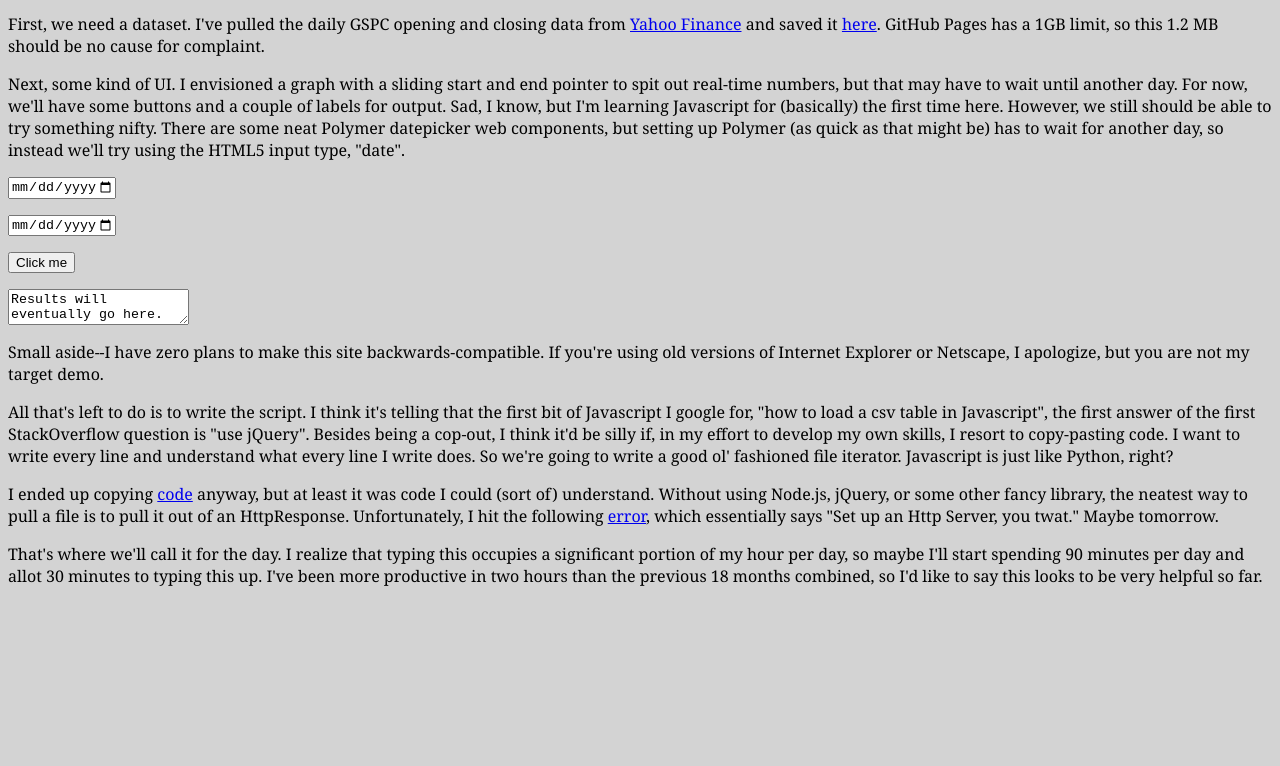
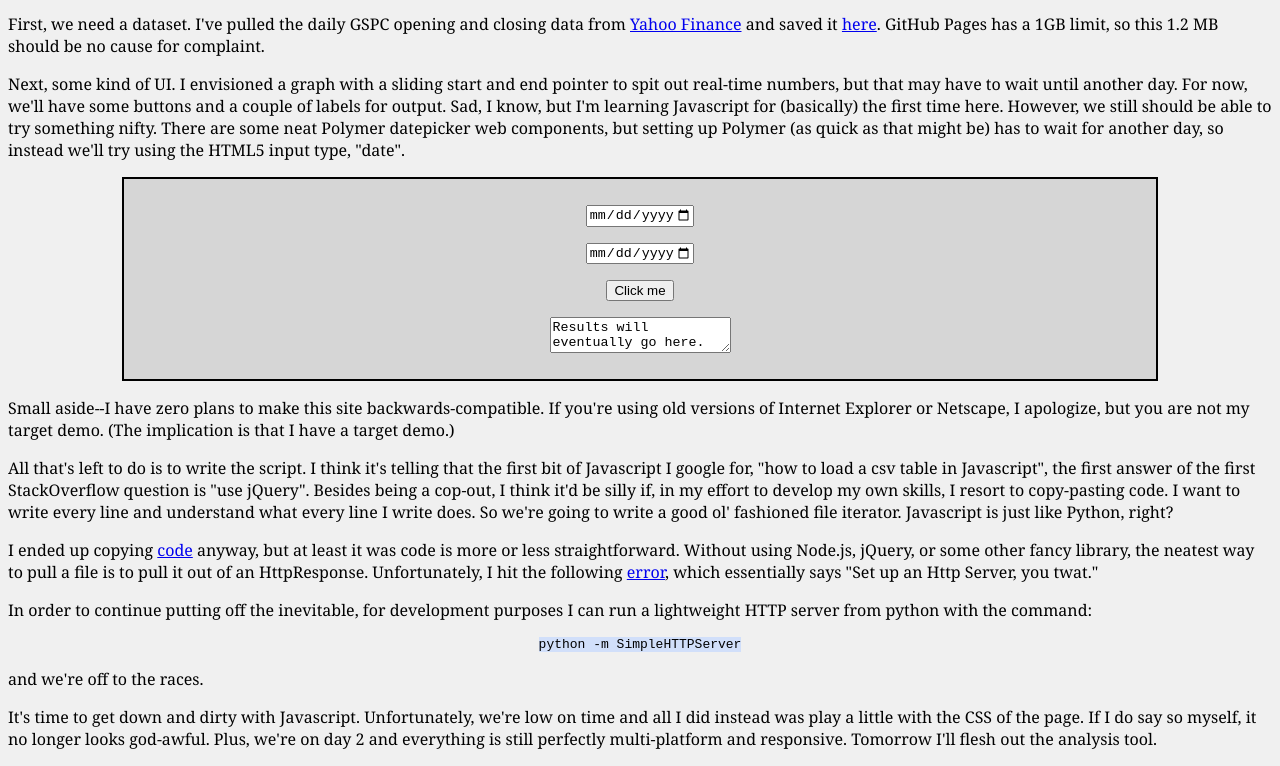
Before and after one commit to Ivoirians/hour-a-day, a plain HTML site: page 2/2.html in a window 1280 px wide. Shown: the part 476-1242 px from the top of the page. Before the commit the page ends 1079 px from the top, so only its background shows below. Drawn offline with Linux system fonts and the light colour scheme.

Commit message:
End day 2

```diff
--- a/2/2.css
+++ b/2/2.css
@@ -1,5 +1,5 @@
 body {
-    background-color: lightgrey;
+    background-color: #F0F0F0;
 }
 
 h1 {
@@ -10,3 +10,16 @@ p {
     font-family:"Georgia";
     font-size:"12pt";
 }
+
+code {
+	background: hsl(220, 80%, 90%);
+	text-align: center;
+}
+
+#stock-market-widget {
+	background-color: #D6D6D6;
+	position:relative;
+	width:80%;
+	padding:10px;
+	border:solid black 2px;
+}
--- a/2/2.html
+++ b/2/2.html
@@ -1,63 +1,48 @@
 <html>
 <head>
   <link rel="stylesheet" href="2.css">
-  <script>
-	function loadFile(blob)
-	{
-		console.log("Not implemented yet.")
-	}
-
-	function initializeMap()
-	{
-		var file = null;
-		var xhr = new XMLHttpRequest()
-		xhr.open("GET", "table.csv")
-		xhr.responseType = "blob"
-		xhr.onload = function()
-		{
-		    blob = xhr.response
-		    loadFile(blob)
-		}
-		xhr.send()
-  	}
-
-  	initializeMap()
-
-  	function computeAverageAnnualReturn()
-  	{
-  		document.getElementById("submit-button").innerHTML="This button does nothing.";
-  	}
-  </script>
+  <script src="2.js"></script>
 
 </head>
 	<body>
 		<title>Day 2</title>
 		<h1> Day 2 </h1>
 
-		<p> Some time this week I'll make some mockups of how I'd like the site to look. I'll have a barebones static version and a version with some neater features (like a comment section, and a--well, a comment section is the only thing that comes to mind.) But as I mentioned yesterday, I'd like to exercise my programming chops and build out this site so it's more than just a blog. And that means we need to write some client-side code.
+		<p> Some time this week I'll make some mockups of how I'd like the site to look. I'll have a barebones static version and a version with some neater features (like a comment section, and a--well, a comment section is the only thing that comes to mind.) But as I mentioned yesterday, I'd like to exercise my programming chops and build out this site so it's more than just a blog. And that means we need to write some client-side code. </p>
 
 		<h2> Stock Market Analysis </h2>
-		<p>I've always been intrigued by the claim that the NYSE gives an annual return of 7% each year. Maybe if you average the percent change each year, like if the changes over five years are -4%, -1%, 6%, 12%, 19%, then you average the numbers and get 7%. Or maybe you look at the stock market index price a hundred years ago, and the price now, and compute what exponential function fits those two points. Honestly, this latter measurement is (in my non-expert opinion) a better one, since everyone is eager to plug (1.07)^n years into a calculator to find out what you should expect your growth to be in n years. So five years at 7 percent would be (1.07)^5 = 1.40, a 40 percent return. Meanwhile, in a real-world volatile market like the five year example above, your actual growth would be (0.96)(0.99)(1.06)(1.12)(1.19) = 1.34. So it matters which measure we use.
+		<p>I've always been intrigued by the claim that the NYSE gives an annual return of 7% each year. Maybe if you average the percent change each year, like if the changes over five years are -4%, -1%, 6%, 12%, 19%, then you average the numbers and get 7%. Or maybe you look at the stock market index price a hundred years ago, and the price now, and compute what exponential function fits those two points. Honestly, this latter measurement is (in my non-expert opinion) a better one, since everyone is eager to plug (1.07)^n years into a calculator to find out what you should expect your growth to be in n years. So five years at 7 percent would be (1.07)^5 = 1.40, a 40 percent return. Meanwhile, in a real-world volatile market like the five year example above, your actual growth would be (0.96)(0.99)(1.06)(1.12)(1.19) = 1.34. So it matters which measure we use. </p>
 
-		<p> Note to self: New priority is to figure out how to display LaTeX on these pages.
+		<p> Note to self: New priority is to figure out how to display LaTeX on these pages.  </p>
 
-		<p> Anyway. The idea for the tool is to allow a user to specify a start date (when they put their money into the market) and an end date (when they pull it out), and to calculate the net annual return and the annual average. Using this, we could generate some random sample intervals (either totally random, or maybe 20-50 year lengths of time to mock a retirement account's lifetime), and figure out if it makes sense to use the 7% number to compute your expected retirement savings. That's the crux of it.
+		<p> Anyway. The idea for the tool is to allow a user to specify a start date (when they put their money into the market) and an end date (when they pull it out), and to calculate the net annual return and the annual average. Using this, we could generate some random sample intervals (either totally random, or maybe 20-50 year lengths of time to mock a retirement account's lifetime), and figure out if it makes sense to use the 7% number to compute your expected retirement savings. That's the crux of it. </p>
 
-		<p>First, we need a dataset. I've pulled the daily GSPC opening and closing data from <a href="https://finance.yahoo.com/q/hp?s=%5EGSPC+Historical+Prices">Yahoo Finance</a> and saved it <a href="table.csv">here</a>.	GitHub Pages has a 1GB limit, so this 1.2 MB should be no cause for complaint.
+		<p>First, we need a dataset. I've pulled the daily GSPC opening and closing data from <a href="https://finance.yahoo.com/q/hp?s=%5EGSPC+Historical+Prices">Yahoo Finance</a> and saved it <a href="table.csv">here</a>.	GitHub Pages has a 1GB limit, so this 1.2 MB should be no cause for complaint. </p>
 
-		<p>Next, some kind of UI. I envisioned a graph with a sliding start and end pointer to spit out real-time numbers, but that may have to wait until another day. For now, we'll have some buttons and a couple of labels for output. Sad, I know, but I'm learning Javascript for (basically) the first time here. However, we still should be able to try something nifty. There are some neat Polymer datepicker web components, but setting up Polymer (as quick as that might be) has to wait for another day, so instead we'll try using the HTML5 input type, "date".
+		<p>Next, some kind of UI. I envisioned a graph with a sliding start and end pointer to spit out real-time numbers, but that may have to wait until another day. For now, we'll have some buttons and a couple of labels for output. Sad, I know, but I'm learning Javascript for (basically) the first time here. However, we still should be able to try something nifty. There are some neat Polymer datepicker web components, but setting up Polymer (as quick as that might be) has to wait for another day, so instead we'll try using the HTML5 input type, "date". </p>
+		<center>
+			<div id="stock-market-widget">
+				<p> <input type="date" name = "start" min="1950-01-03" max="2016-06-20"></input> </p>
+				<p> <input type="date" name = "end" min="1950-01-03" max="2016-06-20"></input> </p>
 
-		<p> <input type="date" name = "start" min="1950-01-03" max="2016-06-20">
-		<p> <input type="date" name = "end" min="1950-01-03" max="2016-06-20">
+				<p><button id="submit-button" onclick="computeAverageAnnualReturn()">Click me</button> </p>
 
-		<p><button id="submit-button" onclick="computeAverageAnnualReturn()">Click me</button>
+				<p><textarea>Results will eventually go here.</textarea> </p>
+			</div>
+		</center>
 
-		<p><textarea>Results will eventually go here.</textarea>
+		<p> Small aside--I have zero plans to make this site backwards-compatible. If you're using old versions of Internet Explorer or Netscape, I apologize, but you are not my target demo. (The implication is that I have a target demo.)</p>
 
-		<p> Small aside--I have zero plans to make this site backwards-compatible. If you're using old versions of Internet Explorer or Netscape, I apologize, but you are not my target demo.
+		<p>All that's left to do is to write the script. I think it's telling that the first bit of Javascript I google for, "how to load a csv table in Javascript", the first answer of the first StackOverflow question is "use jQuery". Besides being a cop-out, I think it'd be silly if, in my effort to develop my own skills, I resort to copy-pasting code. I want to write every line and understand what every line I write does. So we're going to write a good ol' fashioned file iterator. Javascript is just like Python, right? </p>
 
-		<p>All that's left to do is to write the script. I think it's telling that the first bit of Javascript I google for, "how to load a csv table in Javascript", the first answer of the first StackOverflow question is "use jQuery". Besides being a cop-out, I think it'd be silly if, in my effort to develop my own skills, I resort to copy-pasting code. I want to write every line and understand what every line I write does. So we're going to write a good ol' fashioned file iterator. Javascript is just like Python, right?
+		<p> I ended up copying <a href="UnfinishedScripts.png">code</a> anyway, but at least it was code is more or less straightforward. Without using Node.js, jQuery, or some other fancy library, the neatest way to pull a file is to pull it out of an HttpResponse. Unfortunately, I hit the following <a href="Error.png">error</a>, which essentially says "Set up an Http Server, you twat." </p>
 
-		<p> I ended up copying <a href="UnfinishedScripts.png">code</a> anyway, but at least it was code I could (sort of) understand. Without using Node.js, jQuery, or some other fancy library, the neatest way to pull a file is to pull it out of an HttpResponse. Unfortunately, I hit the following <a href="Error.png">error</a>, which essentially says "Set up an Http Server, you twat." Maybe tomorrow.
+		<p> In order to continue putting off the inevitable, for development purposes I can run a lightweight HTTP server from python with the command: </p>
 
-		<p> That's where we'll call it for the day. I realize that typing this occupies a significant portion of my hour per day, so maybe I'll start spending 90 minutes per day and allot 30 minutes to typing this up. I've been more productive in two hours than the previous 18 months combined, so I'd like to say this looks to be very helpful so far.
+		<center>
+			<code>python -m SimpleHTTPServer</code>
+		</center>
+
+		<p>and we're off to the races.</p>
+
+		<p>It's time to get down and dirty with Javascript. Unfortunately, we're low on time and all I did instead was play a little with the CSS of the page. If I do say so myself, it no longer looks god-awful. Plus, we're on day 2 and everything is still perfectly multi-platform and responsive. Tomorrow I'll flesh out the analysis tool.</p>
--- /dev/null
+++ b/2/2.js
@@ -0,0 +1,25 @@
+	function loadFile(blob)
+	{
+		console.log("Not implemented yet.")
+	}
+
+	function initializeMap()
+	{
+		var file = null;
+		var xhr = new XMLHttpRequest()
+		xhr.open("GET", "table.csv")
+		xhr.responseType = "blob"
+		xhr.onload = function()
+		{
+		    blob = xhr.response
+		    loadFile(blob)
+		}
+		xhr.send()
+  	}
+
+  	initializeMap()
+
+  	function computeAverageAnnualReturn()
+  	{
+  		document.getElementById("submit-button").innerHTML="This button does nothing.";
+  	}
```
